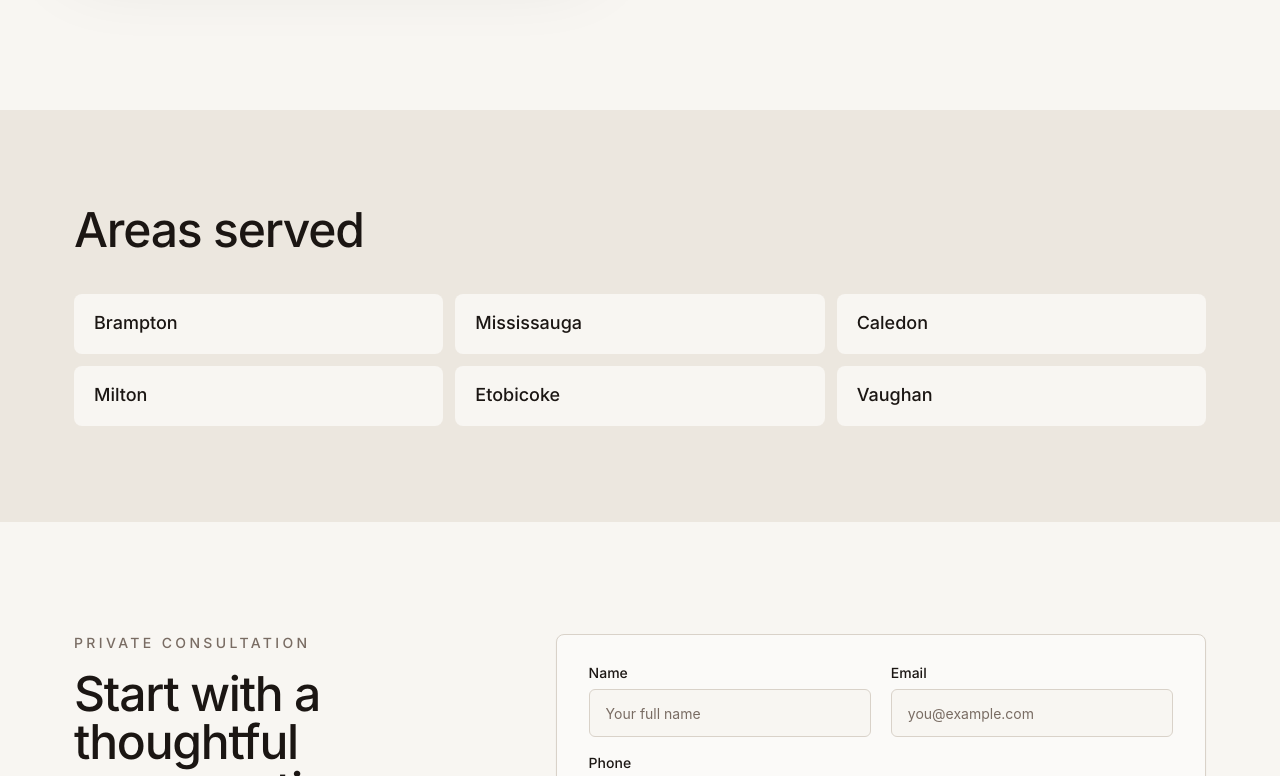
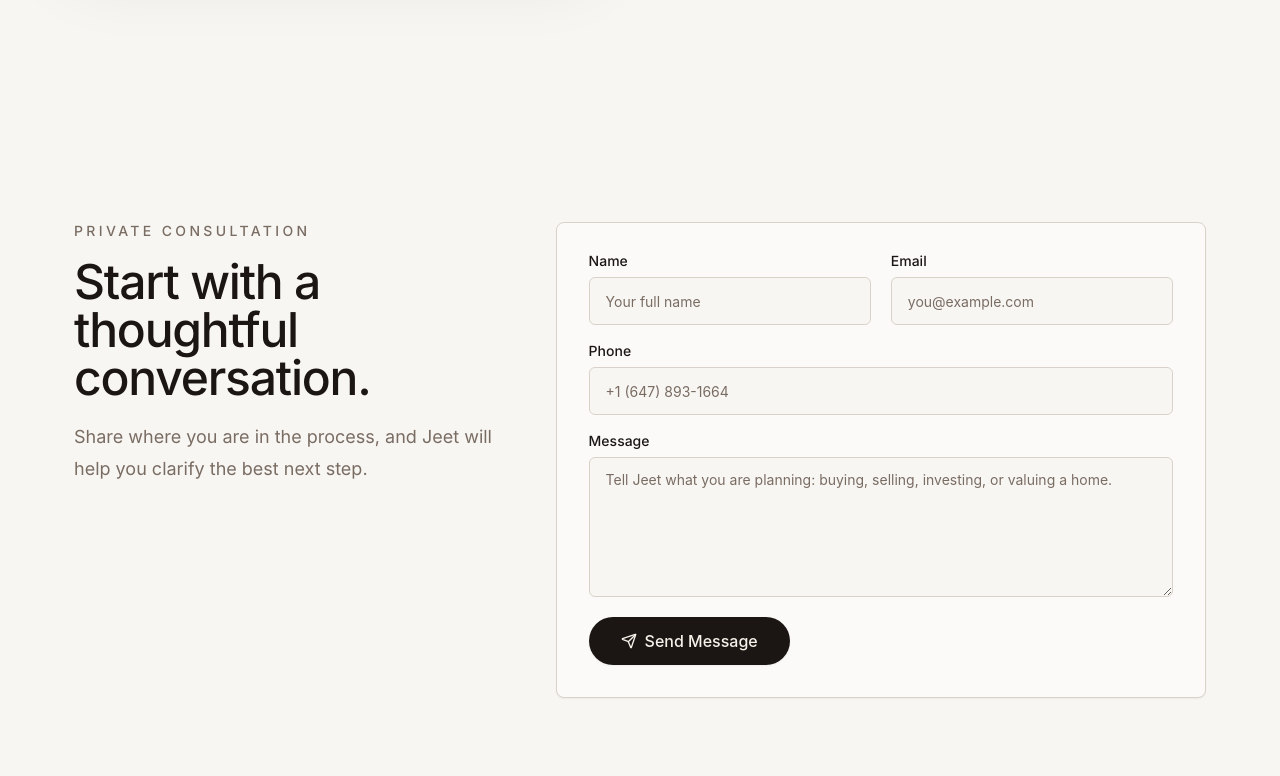
Before and after one commit to JaskiratSinghGill/jeet-gill-realtor, a Next.js app: page /about in a window 1280 px wide. Shown: the part 1044-1820 px from the top of the page. Built offline with nearby package versions, Linux system fonts and the light colour scheme; no server answers.

Commit message:
Remove narrow areas served section

```diff
--- a/app/about/page.tsx
+++ b/app/about/page.tsx
@@ -16,8 +16,6 @@ export const metadata: Metadata = {
       "Professional real estate guidance for families across Ontario.",
   },
 };
-
-const areas = ["Brampton", "Mississauga", "Caledon", "Milton", "Etobicoke", "Vaughan"];
 
 export default function AboutPage() {
   return (
@@ -105,23 +103,6 @@ export default function AboutPage() {
         </Reveal>
       </section>
 
-      <section className="bg-secondary py-20 md:py-24" aria-labelledby="areas-heading">
-        <div className="container">
-          <Reveal>
-            <h2 id="areas-heading" className="text-4xl font-medium tracking-tight md:text-5xl">
-              Areas served
-            </h2>
-            <div className="mt-10 grid gap-3 sm:grid-cols-2 md:grid-cols-3">
-              {areas.map((area) => (
-                <div key={area} className="rounded-lg bg-background px-5 py-4 text-lg font-medium">
-                  {area}
-                </div>
-              ))}
-            </div>
-          </Reveal>
-        </div>
-      </section>
-
       <section className="container py-20 md:py-28" aria-labelledby="contact-heading">
         <div className="grid gap-12 md:grid-cols-[0.8fr_1.2fr]">
           <Reveal>
```
